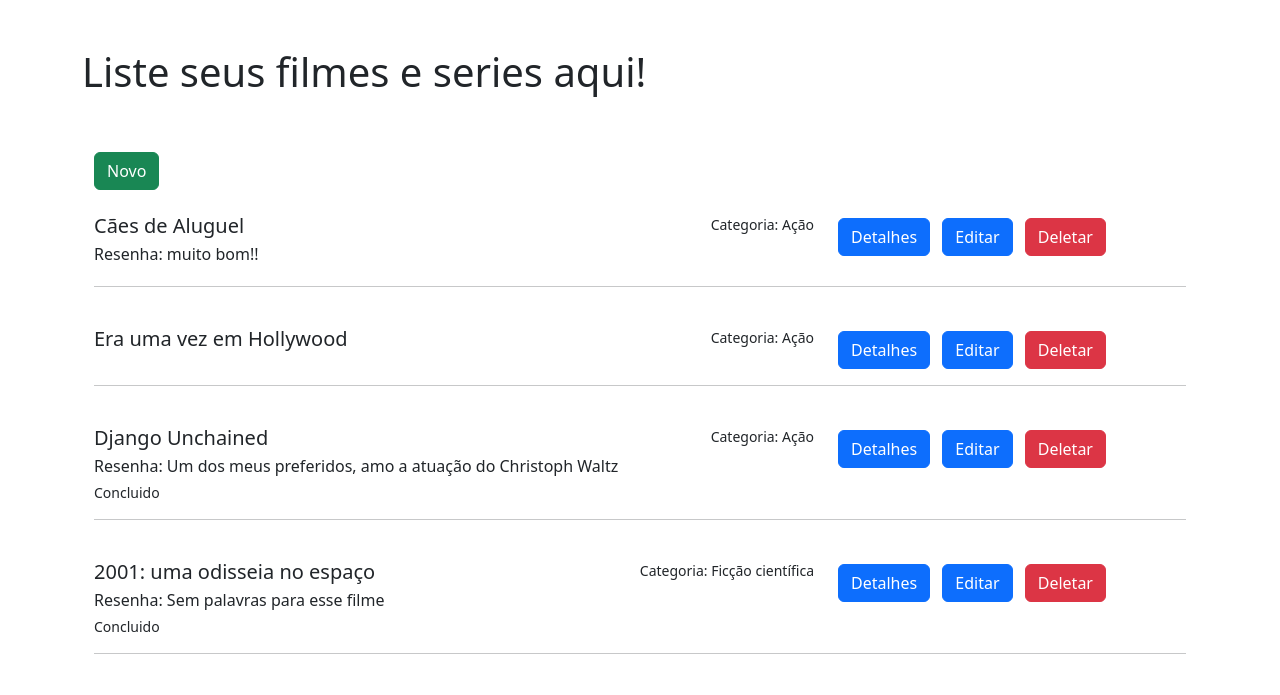
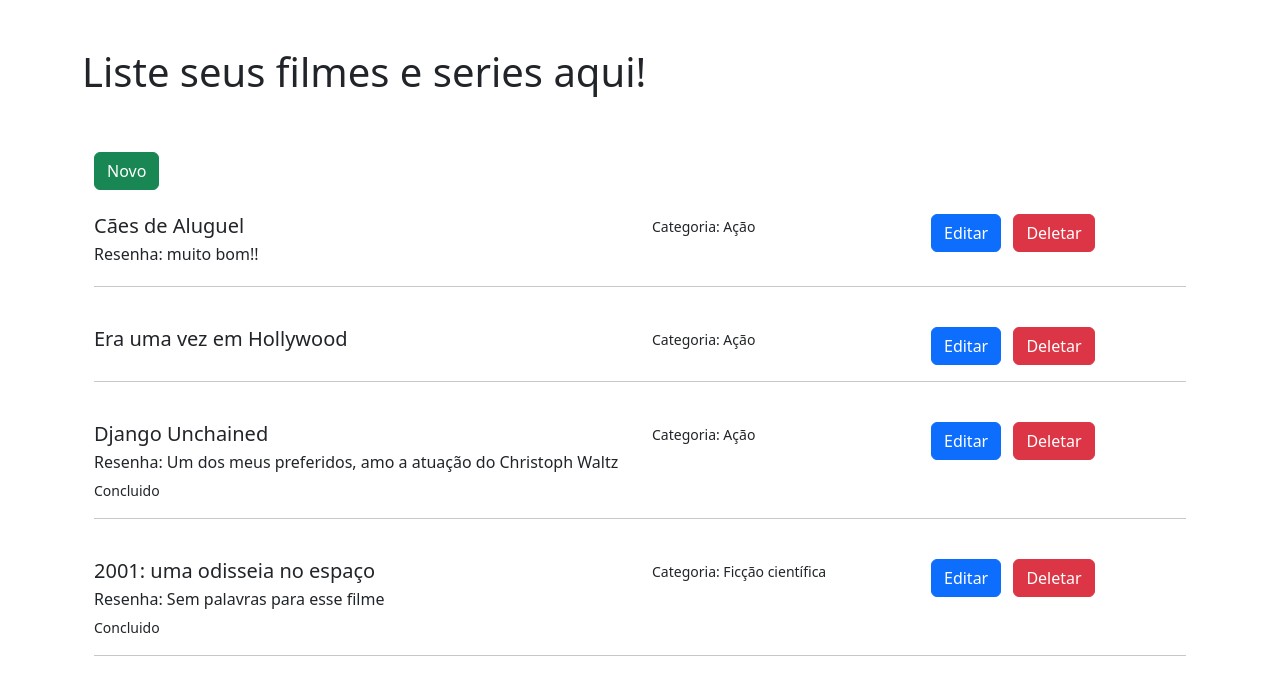
Before and after one commit to eliascastrosousa/Myfilms, a Django app: page / in a window 1280 px wide. Shown: the part 56-751 px from the top of the page. Run offline with Django 4.2, Linux system fonts and the light colour scheme; data comes from the database, SQL or seed files in the repository.

Commit message:
commit atualização

```diff
--- a/lista/templates/index.html
+++ b/lista/templates/index.html
@@ -17,12 +17,12 @@
 
             {% for lista in lista %}
             <div class="row">
-              <div class="col-sm-8">
-                <div class="list-group">
+              <div class="col-sm-6">
+
                     <div class="d-flex w-100 justify-content-between">
-                    <h5 class="mb-1">{{lista.nome}}</h5>
-                    <small>Categoria: {{lista.tipo_filme}}</small>
+                      <h5 class="mb-1">{{lista.nome}}</h5>
                     </div>
+
                     {% if lista.resenha %}
                       <p class="mb-1">Resenha: {{lista.resenha}}</p>
                     {% endif%}
@@ -30,12 +30,14 @@
                     {% if lista.concluido %}
                       <small>Concluido</small>
                     {% endif%}
-                </div>
+
               </div>
-              <div class="col-sm-4">
-                <a href="#"><button type="button" class="btn btn-primary mt-1 me-md-2">Detalhes</button></a>
-                <a href="{% url 'editar' lista.id %}"><button type="button" class="btn btn-primary mt-1 me-md-2">Editar</button></a>
-                <a href="{% url 'delete' lista.id %}"><button type="button" class="btn btn-danger mt-1 me-md-2">Deletar</button></a>
+              <div class="col-sm-3">
+                <small>Categoria: {{lista.tipo_filme}}</small>
+              </div>
+              <div class="col-sm-3">
+                <a href="{% url 'editar' lista.id %}"><button type="button" class="btn btn-primary  me-md-2">Editar</button></a>
+                <a ref="{% url 'delete' lista.id %}"><button type="button" class="btn btn-danger me-md-2">Deletar</button></a>
               </div>
             </div>
             <hr>
```
